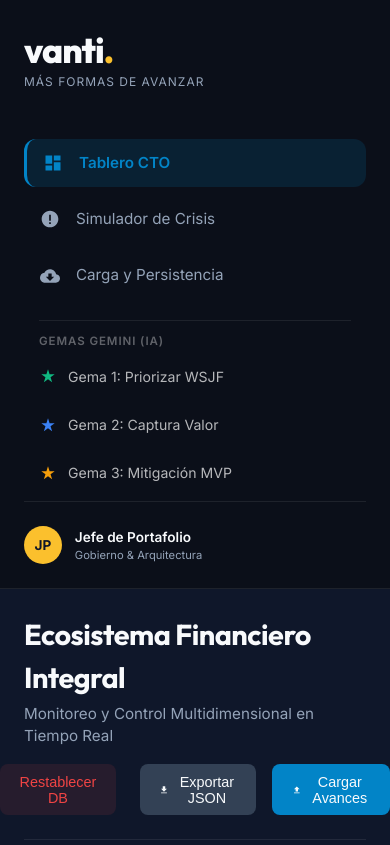
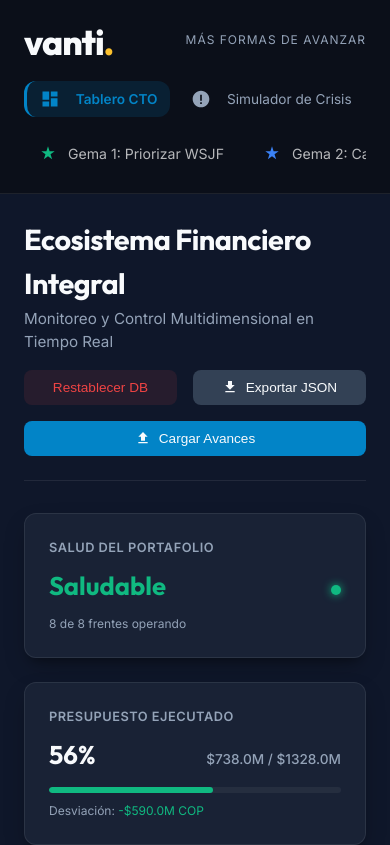
Before and after one commit to Mawiichoo/vanti, a plain HTML site: page index.html in a window 390 px wide. Shown: the top 845 px of the page. Drawn offline with nearby package versions, Linux system fonts and the light colour scheme.

Commit message:
Optimize dashboard mobile responsiveness: transform vertical sidebar into a sticky horizontal swipable navbar and wrap action buttons

```diff
--- a/styles.css
+++ b/styles.css
@@ -210,19 +210,72 @@ h1, h2, h3, h4, .vanti-logo {
     .app-container {
         flex-direction: column;
     }
+
+    /* Convierte el sidebar en una cabecera fija arriba */
     .sidebar {
-        width: 100vw;
+        width: 100%;
         height: auto;
-        position: static;
-        padding: 1.5rem;
+        position: sticky;
+        top: 0;
+        padding: 1rem 1.5rem;
+        flex-direction: column;
+        gap: 0.75rem;
+        z-index: 100;
+        background-color: #0b0f19;
         border-right: none;
         border-bottom: 1px solid var(--glass-border);
     }
+
+    .logo-container {
+        margin-bottom: 0;
+        display: flex;
+        justify-content: space-between;
+        align-items: center;
+        width: 100%;
+    }
+
+    /* Ocultamos el footer y divisores en móvil para liberar espacio vertical */
+    .sidebar-footer,
+    .sidebar-divider,
+    .sidebar-section-title {
+        display: none !important;
+    }
+
+    /* El menú de navegación se vuelve horizontal y scrollable con swipe */
+    .sidebar-nav {
+        width: 100%;
+    }
+
+    .sidebar-nav ul {
+        display: flex;
+        flex-direction: row;
+        gap: 0.5rem;
+        overflow-x: auto;
+        white-space: nowrap;
+        width: 100%;
+        padding-bottom: 4px;
+        /* Oculta scrollbar */
+        scrollbar-width: none;
+    }
+
+    .sidebar-nav ul::-webkit-scrollbar {
+        display: none;
+    }
+
+    .sidebar-nav li {
+        margin-bottom: 0;
+        padding: 0.5rem 0.8rem;
+        font-size: 0.85rem;
+        flex-shrink: 0;
+        white-space: nowrap;
+    }
+
     .main-content {
         margin-left: 0;
-        max-width: 100vw;
+        max-width: 100%;
         padding: 1.5rem;
     }
+
     .kpi-grid {
         grid-template-columns: repeat(2, 1fr) !important;
     }
@@ -232,10 +285,27 @@ h1, h2, h3, h4, .vanti-logo {
     .kpi-grid {
         grid-template-columns: 1fr !important;
     }
+
     .content-header {
         flex-direction: column;
         align-items: flex-start;
         gap: 1rem;
+    }
+
+    /* Evita que los tres botones del header se desborden horizontalmente */
+    .header-actions {
+        display: flex;
+        flex-wrap: wrap;
+        gap: 0.5rem;
+        width: 100%;
+    }
+
+    .header-actions .btn {
+        flex: 1 1 auto;
+        margin-right: 0 !important;
+        justify-content: center;
+        font-size: 0.85rem;
+        padding: 0.6rem 1rem;
     }
 }
 
```
